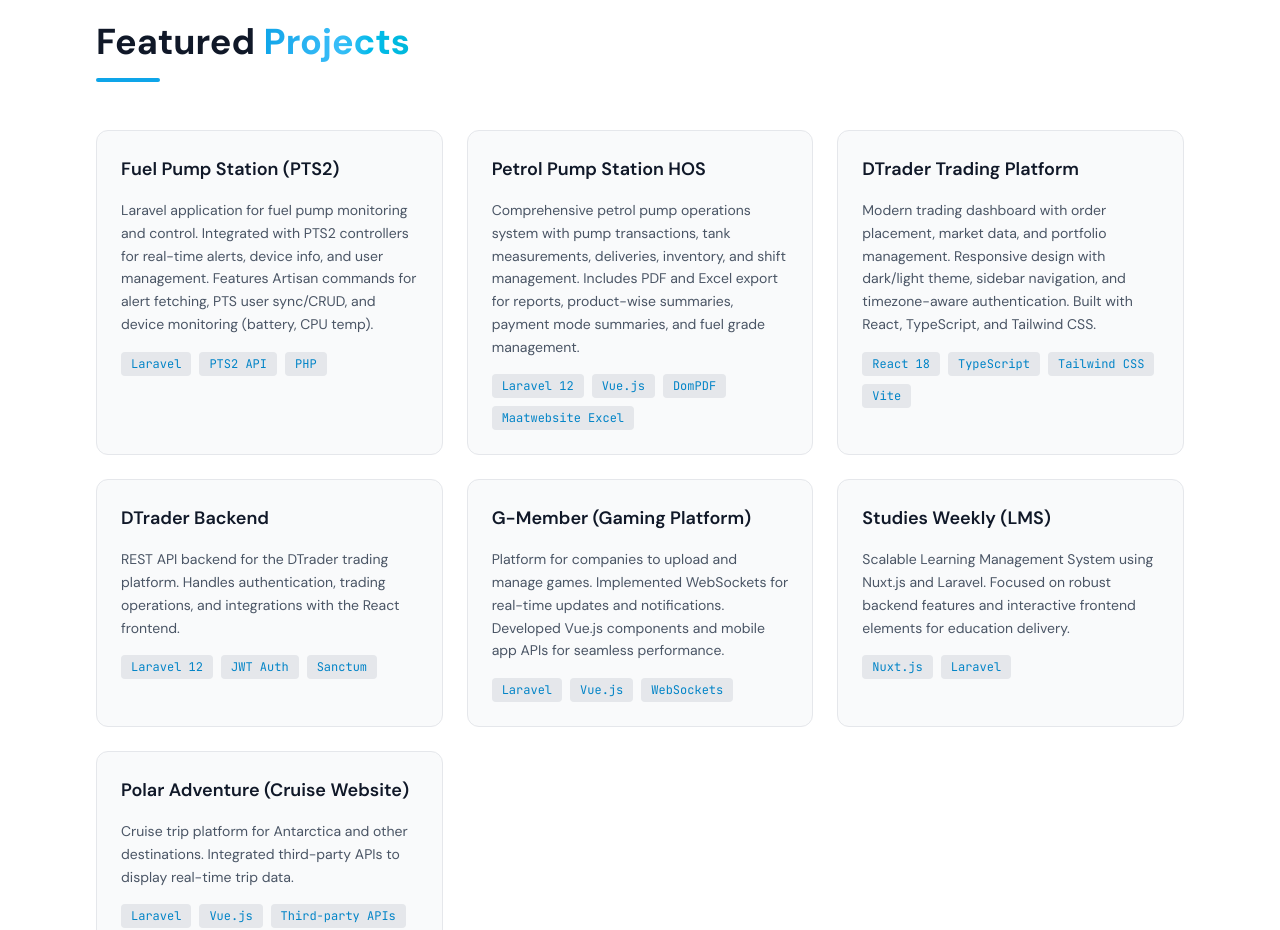
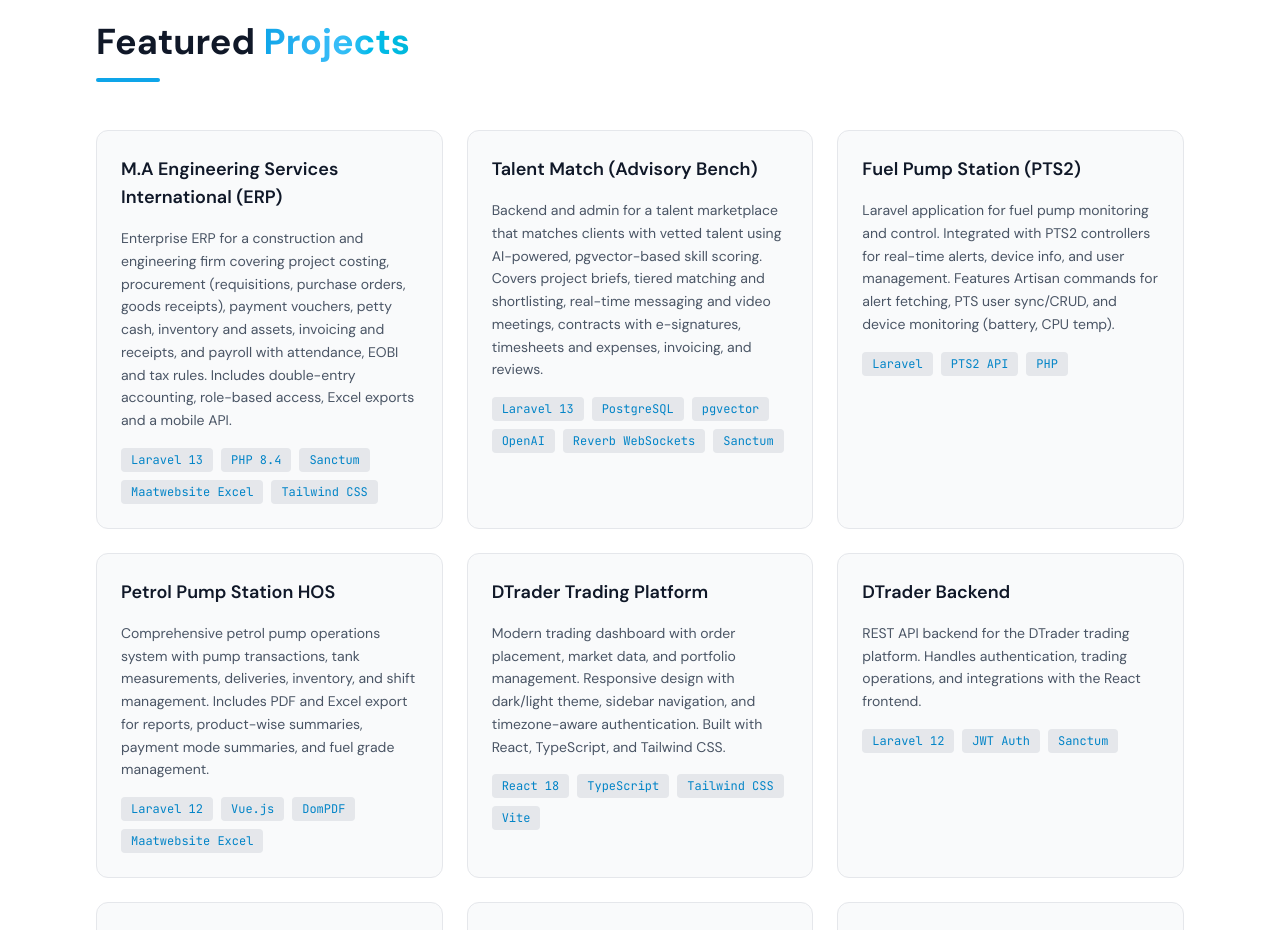
Before and after one commit to hassanfayyaz19/portfolio, a Vue app: page / in a window 1280 px wide. Shown: the part 3140-4070 px from the top of the page. Built offline with nearby package versions, Linux system fonts and the light colour scheme.

Commit message:
Update portfolio.js

```diff
--- a/src/data/portfolio.js
+++ b/src/data/portfolio.js
@@ -25,6 +25,16 @@ export const about = {
 }
 
 export const projects = [
+  {
+    title: 'M.A Engineering Services International (ERP)',
+    description: 'Enterprise ERP for a construction and engineering firm covering project costing, procurement (requisitions, purchase orders, goods receipts), payment vouchers, petty cash, inventory and assets, invoicing and receipts, and payroll with attendance, EOBI and tax rules. Includes double-entry accounting, role-based access, Excel exports and a mobile API.',
+    tech: ['Laravel 13', 'PHP 8.4', 'Sanctum', 'Maatwebsite Excel', 'Tailwind CSS'],
+  },
+  {
+    title: 'Talent Match (Advisory Bench)',
+    description: 'Backend and admin for a talent marketplace that matches clients with vetted talent using AI-powered, pgvector-based skill scoring. Covers project briefs, tiered matching and shortlisting, real-time messaging and video meetings, contracts with e-signatures, timesheets and expenses, invoicing, and reviews.',
+    tech: ['Laravel 13', 'PostgreSQL', 'pgvector', 'OpenAI', 'Reverb WebSockets', 'Sanctum'],
+  },
   {
     title: 'Fuel Pump Station (PTS2)',
     description: 'Laravel application for fuel pump monitoring and control. Integrated with PTS2 controllers for real-time alerts, device info, and user management. Features Artisan commands for alert fetching, PTS user sync/CRUD, and device monitoring (battery, CPU temp).',
```
